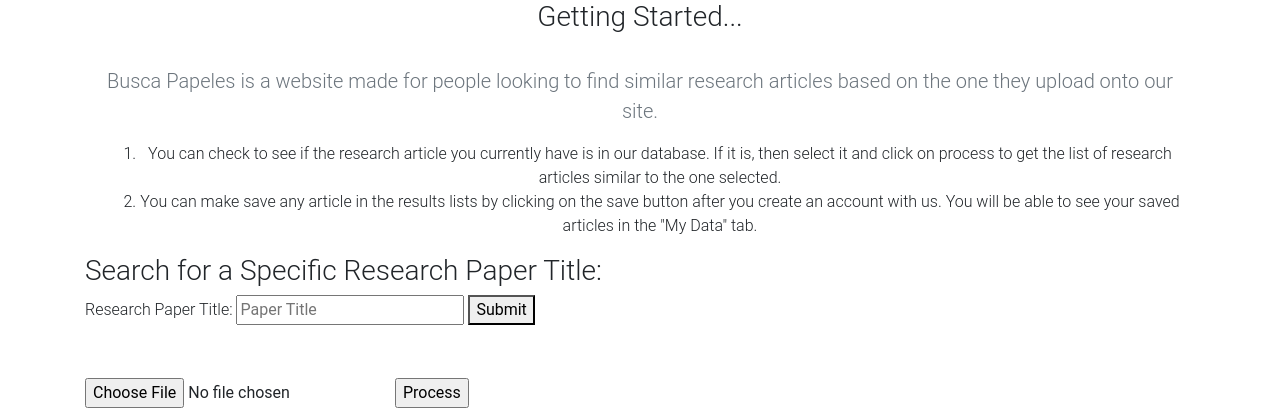
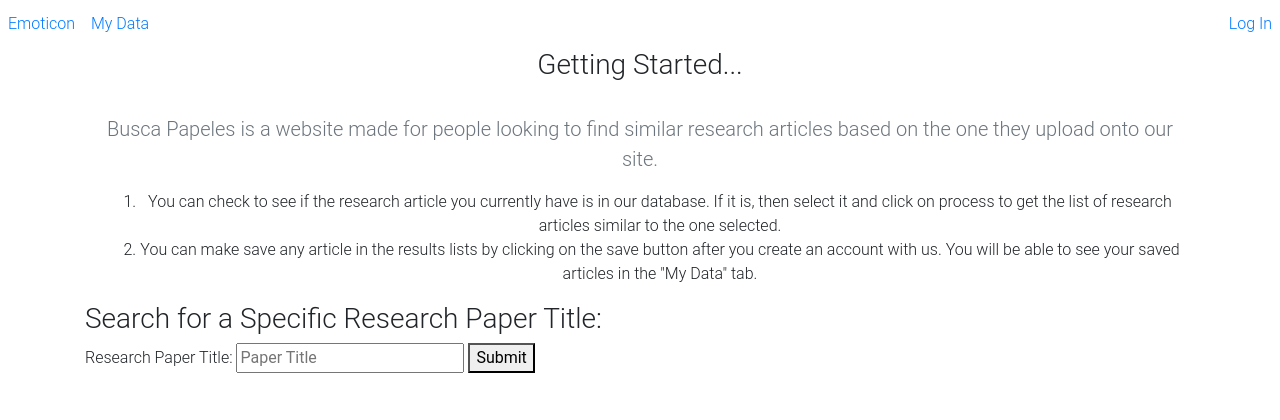
Before and after one commit to Anthony-ferrari/paper_recommendation_system, a Python web app: template template/get_started.html in a window 1280 px wide. Shown: the top 420 px of the page. Run offline with Jinja, Linux system fonts and the light colour scheme; the template is opened without the code that fills it, so the values that code supplies are empty; some libraries are stand-ins or nearby versions.

Commit message:
added the header

```diff
--- a/template/createAccount.html
+++ b/template/createAccount.html
@@ -21,6 +21,11 @@
     <title>Get Started</title>
 </head>
 <body>
+	<div class="d-flex">
+        <div class="p-2"><a class="py-1 d-none d-md-inline-block" href="Home">Emoticon</a></div>
+        <div class="p-2"><a class="py-1 d-none d-md-inline-block" href="MyData">My Data</a></div>
+        <div class="ml-auto p-2"><a class="py-1 d-none d-md-inline-block" href="MyData">Log In</a></div>
+    </div>
 
 	<div class="container">
 		<div class="d-flex justify-content-center h-100">
--- a/template/get_started.html
+++ b/template/get_started.html
@@ -21,6 +21,11 @@
     <title>Get Started</title>
 </head>
 <body>
+    <div class="d-flex">
+        <div class="p-2"><a class="py-1 d-none d-md-inline-block" href="Home">Emoticon</a></div>
+        <div class="p-2"><a class="py-1 d-none d-md-inline-block" href="MyData">My Data</a></div>
+        <div class="ml-auto p-2"><a class="py-1 d-none d-md-inline-block" href="MyData">Log In</a></div>
+    </div>
     <section class="text-center">
         <div class="container">
             <div class="container">
--- a/template/login.html
+++ b/template/login.html
@@ -21,6 +21,11 @@
     <title>Get Started</title>
 </head>
 <body>
+    <div class="d-flex">
+        <div class="p-2"><a class="py-1 d-none d-md-inline-block" href="Home">Emoticon</a></div>
+        <div class="p-2"><a class="py-1 d-none d-md-inline-block" href="MyData">My Data</a></div>
+        <div class="ml-auto p-2"><a class="py-1 d-none d-md-inline-block" href="MyData">Log In</a></div>
+    </div>
     <div class="container">
         <div class="d-flex justify-content-center h-100">
             <div class="card">
```
Lines whose indentation alone changed are shown as unchanged.
